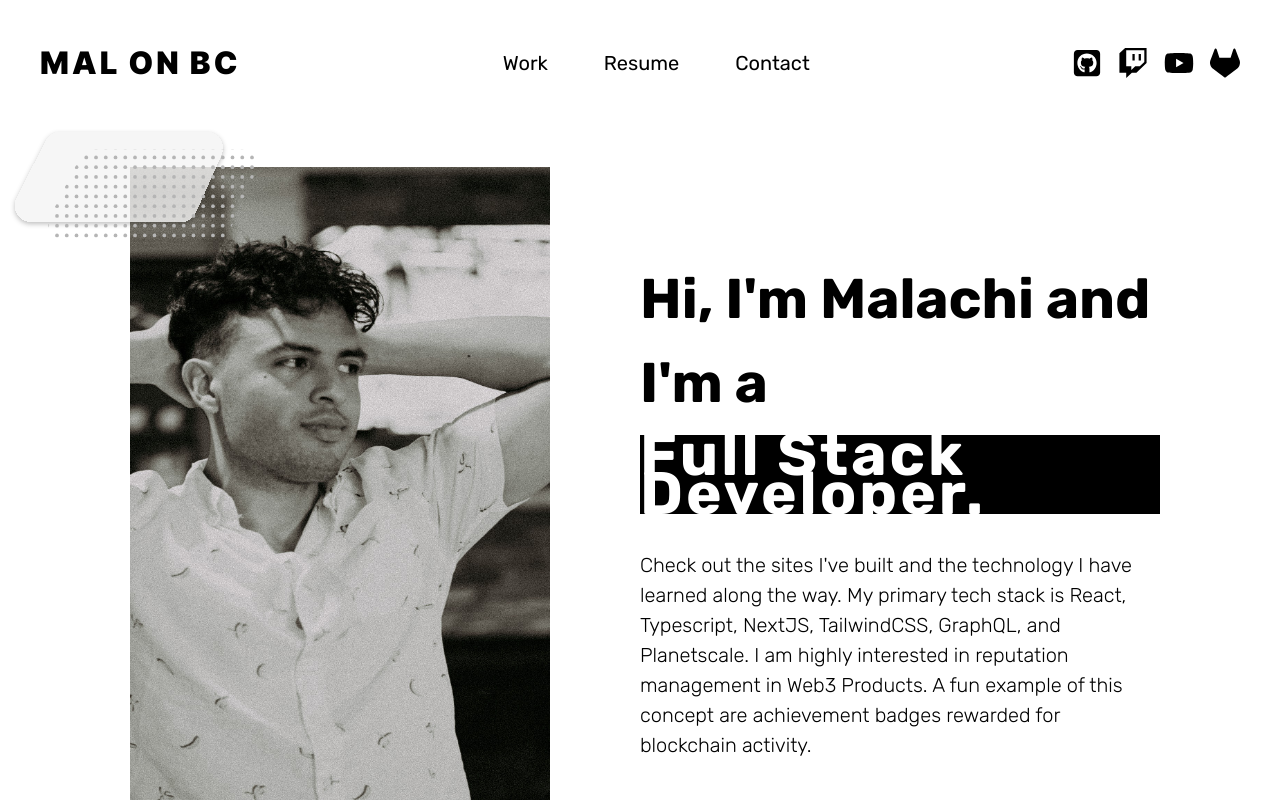
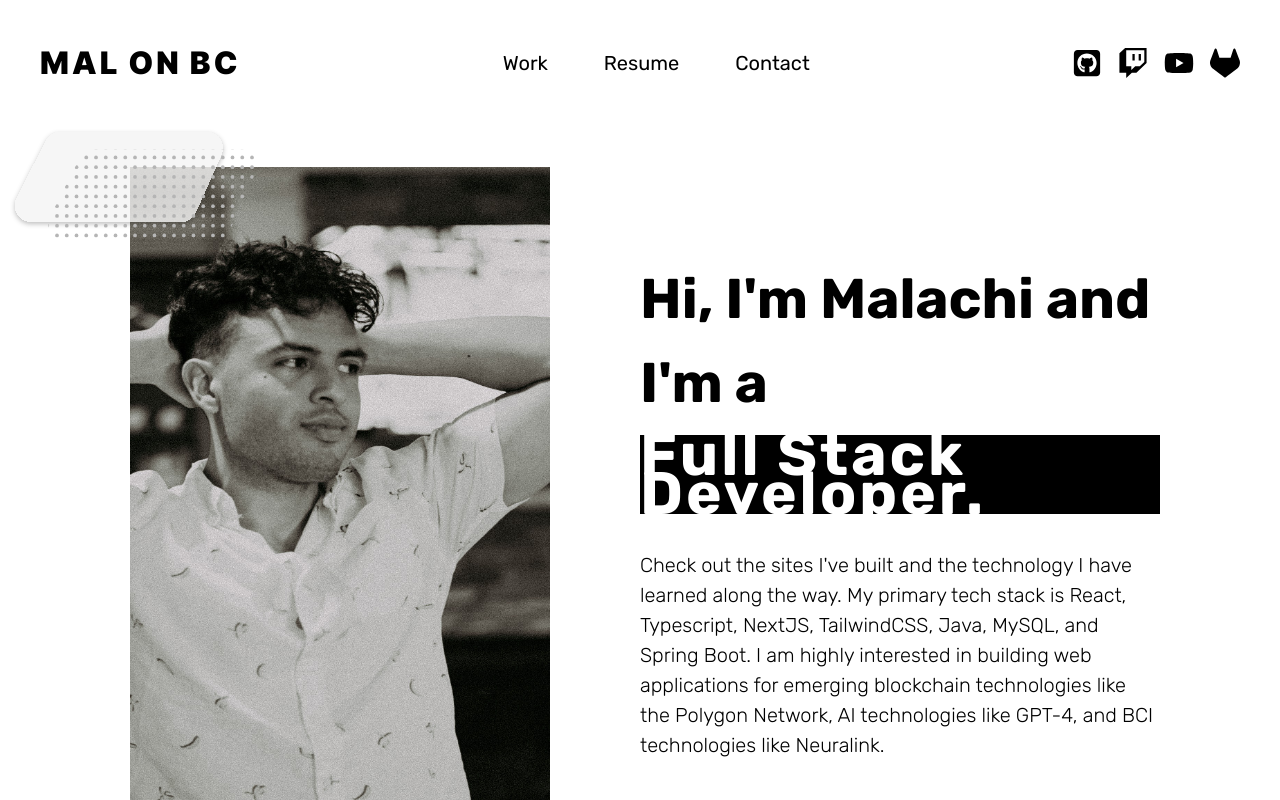
Before and after one commit to MalachiVargas/malonbc-portfolio, a Next.js app: page / in a window 1280 px wide. Shown: the top 800 px of the page. Built offline with nearby package versions, Linux system fonts and the light colour scheme.

Commit message:
added new hero description

```diff
--- a/components/Hero.tsx
+++ b/components/Hero.tsx
@@ -37,9 +37,10 @@ export const Hero = () => {
         <p className="text-[18px] sm:text-[20px] font-rubikLight max-w-[690px]">
           Check out the sites I've built and the technology I have learned along
           the way. My primary tech stack is React, Typescript, NextJS,
-          TailwindCSS, GraphQL, and Planetscale. I am highly interested in
-          reputation management in Web3 Products. A fun example of this concept
-          are achievement badges rewarded for blockchain activity.
+          TailwindCSS, Java, MySQL, and Spring Boot. I am highly interested in
+          building web applications for emerging blockchain technologies like
+          the Polygon Network, AI technologies like GPT-4, and BCI technologies
+          like Neuralink.
         </p>
         <div className="flex gap-10 mt-10 mb-0 xl:mb-[105px] text-sm sm:text-xl">
           <button className="px-[25px] sm:px-[45px] font-rubikBold rounded-[8px] outline-none bg-black text-white">
```
